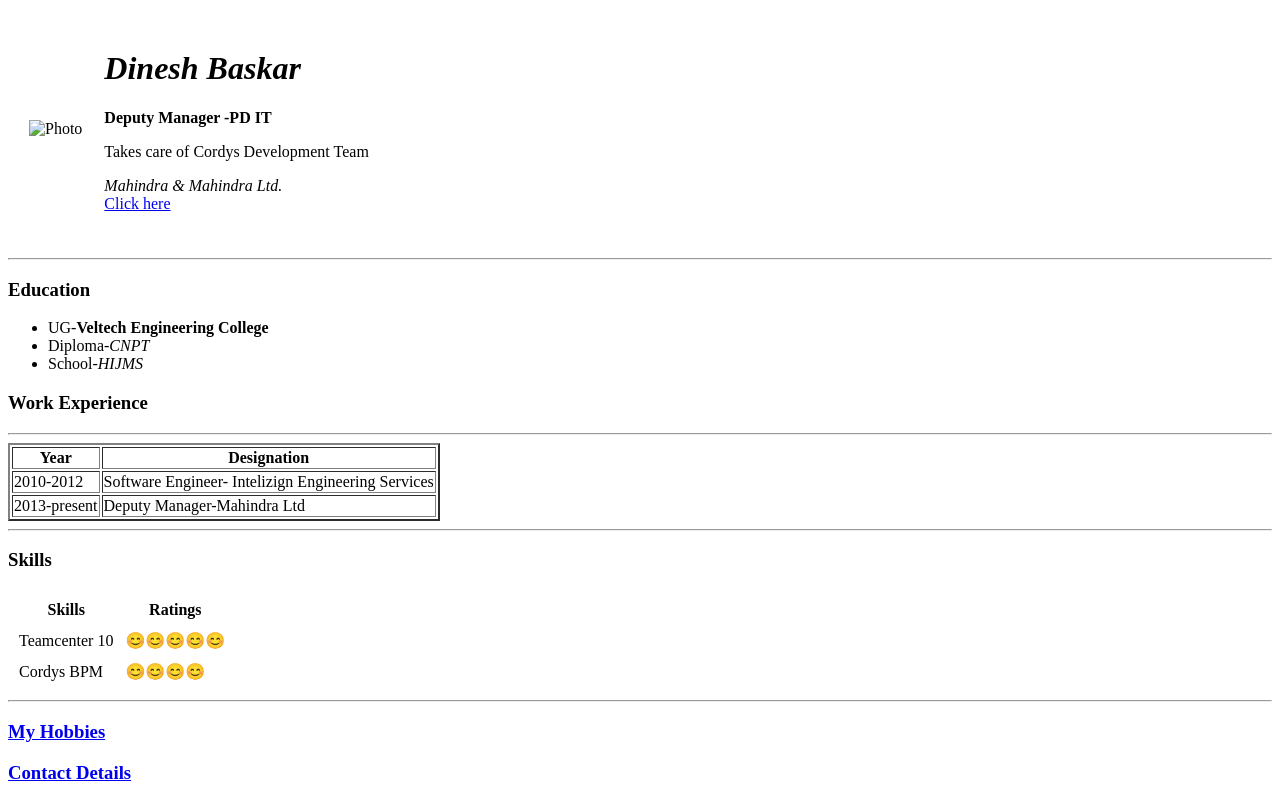
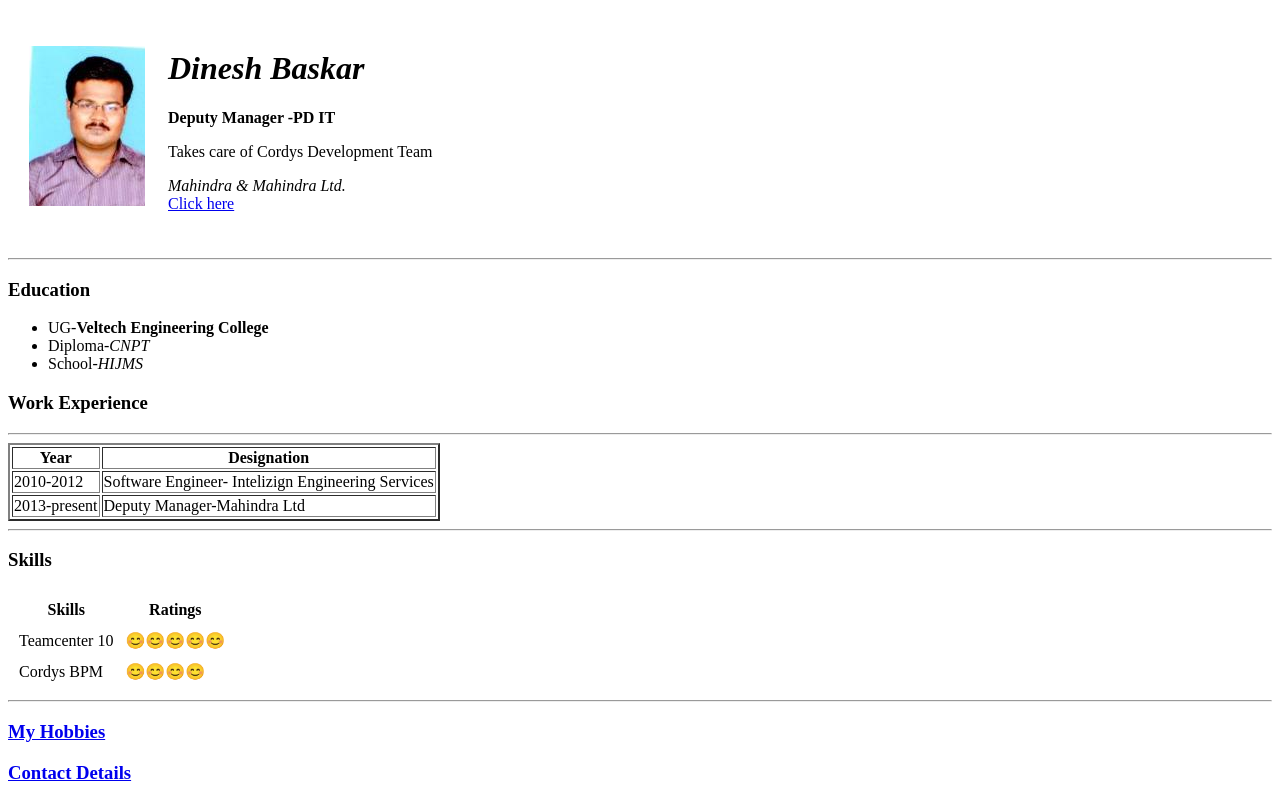
Before and after one commit to btechdinesh/htmldevelopment, a plain HTML site: page index.html in a window 1280 px wide. Drawn offline with Linux system fonts and the light colour scheme.

Commit message:
Update index.html

```diff
--- a/index.html
+++ b/index.html
@@ -8,7 +8,7 @@
 <body>
   <table cellspacing="20">
     <tr>
-      <td><img src="btechdinesh/htmldevelopment/My Photo.jpg" alt="Photo"></td>
+      <td><img src="My Photo.jpg" alt="Photo"></td>
       <td><h1><em>Dinesh Baskar</em></h1>
       <p><strong>Deputy Manager -PD IT</strong></p>
       <p>Takes care of Cordys Development Team</p>
```
